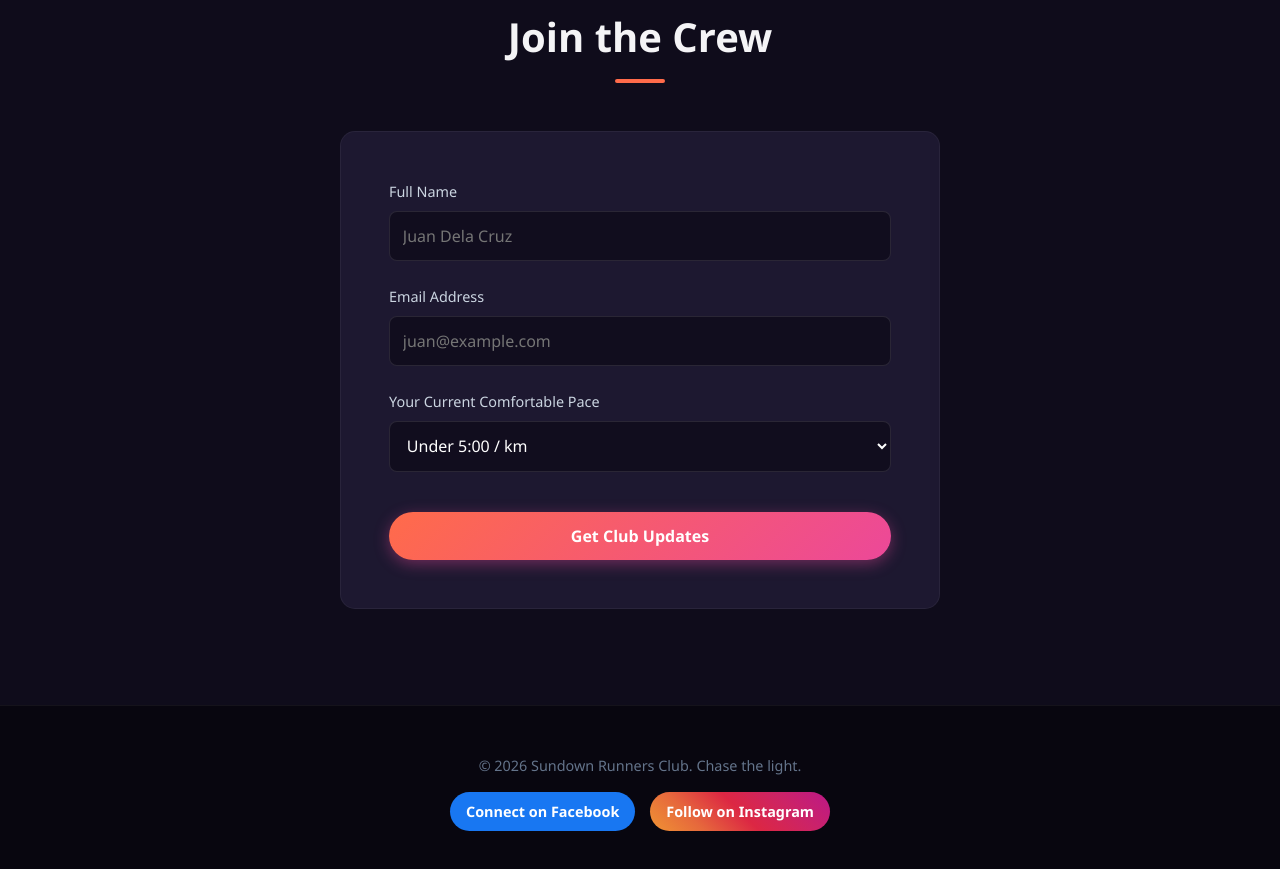
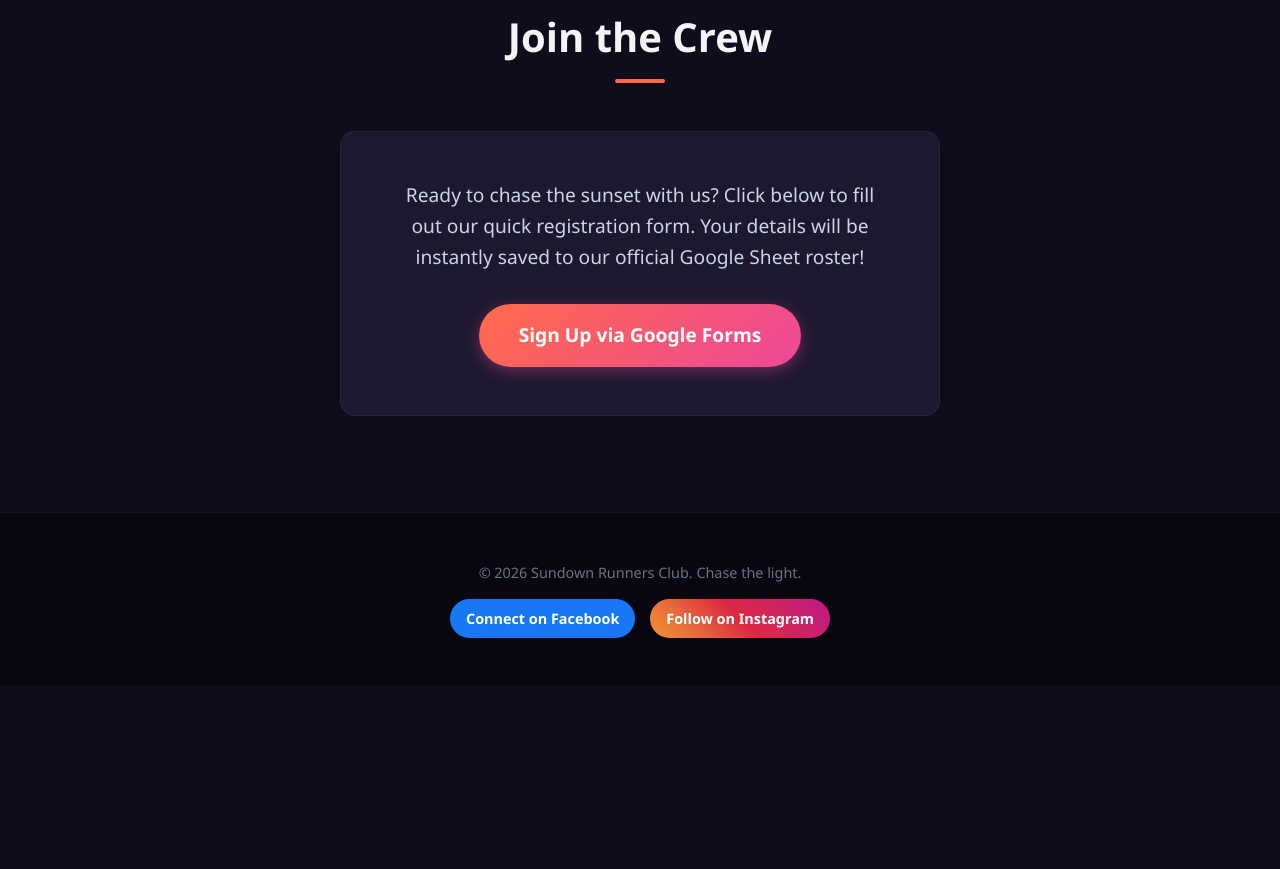
Before and after one commit to justnoims/sundownrunners-club, a plain HTML site: page index.html in a window 1280 px wide. Shown: the part 2220-3089 px from the top of the page. After the commit the page ends 2906 px from the top, so only its background shows below. Drawn offline with Linux system fonts and the light colour scheme.

Commit message:
Update index.html

```diff
--- a/index.html
+++ b/index.html
@@ -199,7 +199,7 @@
             margin-bottom: 1rem;
         }
 
-        /* Contact/Join Form */
+        /* Form/Join Container Modification */
         .form-container {
             max-width: 600px;
             margin: 0 auto;
@@ -207,37 +207,6 @@
             padding: 3rem;
             border-radius: 15px;
             border: 1px solid rgba(255, 255, 255, 0.05);
-        }
-
-        .form-group {
-            margin-bottom: 1.5rem;
-        }
-
-        .form-group label {
-            display: block;
-            margin-bottom: 0.5rem;
-            font-size: 0.9rem;
-            color: #cbd5e1;
-        }
-
-        .form-group input, .form-group select {
-            width: 100%;
-            padding: 0.8rem;
-            background-color: rgba(15, 12, 27, 0.8);
-            border: 1px solid rgba(255, 255, 255, 0.1);
-            border-radius: 8px;
-            color: white;
-            font-size: 1rem;
-        }
-
-        .form-group input:focus, .form-group select:focus {
-            outline: none;
-            border-color: var(--accent-orange);
-        }
-
-        .form-container .btn {
-            width: 100%;
-            margin-top: 1rem;
         }
 
         /* Footer & Social Buttons */
@@ -331,7 +300,6 @@
                 <br>
                 <p>Whether you're training for your first 5K, looking to hit a new 10K or half-marathon PR, or simply wanting to clear your head after a long day—there is a pack here waiting for you. We always wrap up our runs at local spots for drinks and social hangs.</p>
             </div>
-            <!-- Dynamic crew photo -->
             <img src="https://scontent.fmnl25-1.fna.fbcdn.net/v/t39.30808-6/441951515_122146950272183204_2723702435777080928_n.jpg?_nc_cat=106&ccb=1-7&_nc_sid=cc71e4&_nc_eui2=AeFm_xO8n0V1V-77O69466_W&_nc_ohc=abcdef" alt="Sundown Runners Crew" class="about-img" onerror="this.src='https://images.unsplash.com/photo-1476480862126-209bfaa8edc8?q=80&w=600'">
         </div>
     </section>
@@ -361,30 +329,16 @@
         </div>
     </section>
 
-    <!-- Join Form Section -->
+    <!-- Join Form Section (Connected to Google Forms) -->
     <section id="join">
         <h2>Join the Crew</h2>
-        <div class="form-container">
-            <form onsubmit="alert('Welcome to the club! Check your inbox soon.'); return false;">
-                <div class="form-group">
-                    <label for="name">Full Name</label>
-                    <input type="text" id="name" required placeholder="Juan Dela Cruz">
-                </div>
-                <div class="form-group">
-                    <label for="email">Email Address</label>
-                    <input type="email" id="email" required placeholder="juan@example.com">
-                </div>
-                <div class="form-group">
-                    <label for="pace">Your Current Comfortable Pace</label>
-                    <select id="pace">
-                        <option>Under 5:00 / km</option>
-                        <option>5:00 - 6:30 / km</option>
-                        <option>6:30 - 8:00 / km</option>
-                        <option>8:00+ / km or Run-Walk</option>
-                    </select>
-                </div>
-                <button type="submit" class="btn">Get Club Updates</button>
-            </form>
+        <div class="form-container" style="text-align: center; padding: 3rem 1.5rem;">
+            <p style="margin-bottom: 2rem; font-size: 1.2rem; color: #cbd5e1; max-width: 500px; margin-left: auto; margin-right: auto;">
+                Ready to chase the sunset with us? Click below to fill out our quick registration form. Your details will be instantly saved to our official Google Sheet roster!
+            </p>
+            <a href="https://forms.gle/gBnZxSCPsyZEdsBGA" target="_blank" class="btn" style="display: inline-block; font-size: 1.2rem; padding: 1rem 2.5rem; text-decoration: none;">
+                Sign Up via Google Forms
+            </a>
         </div>
     </section>
 
```
